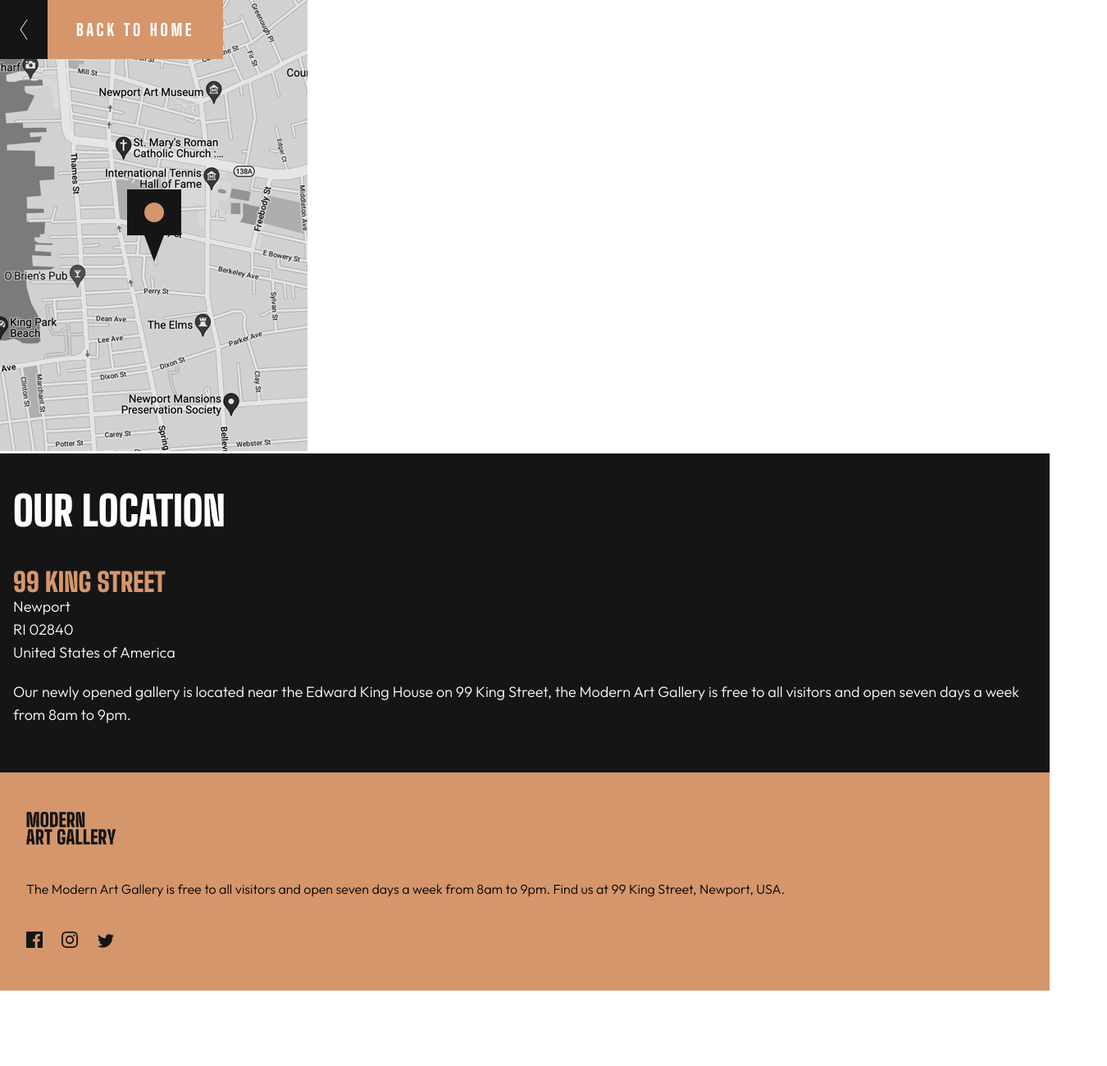
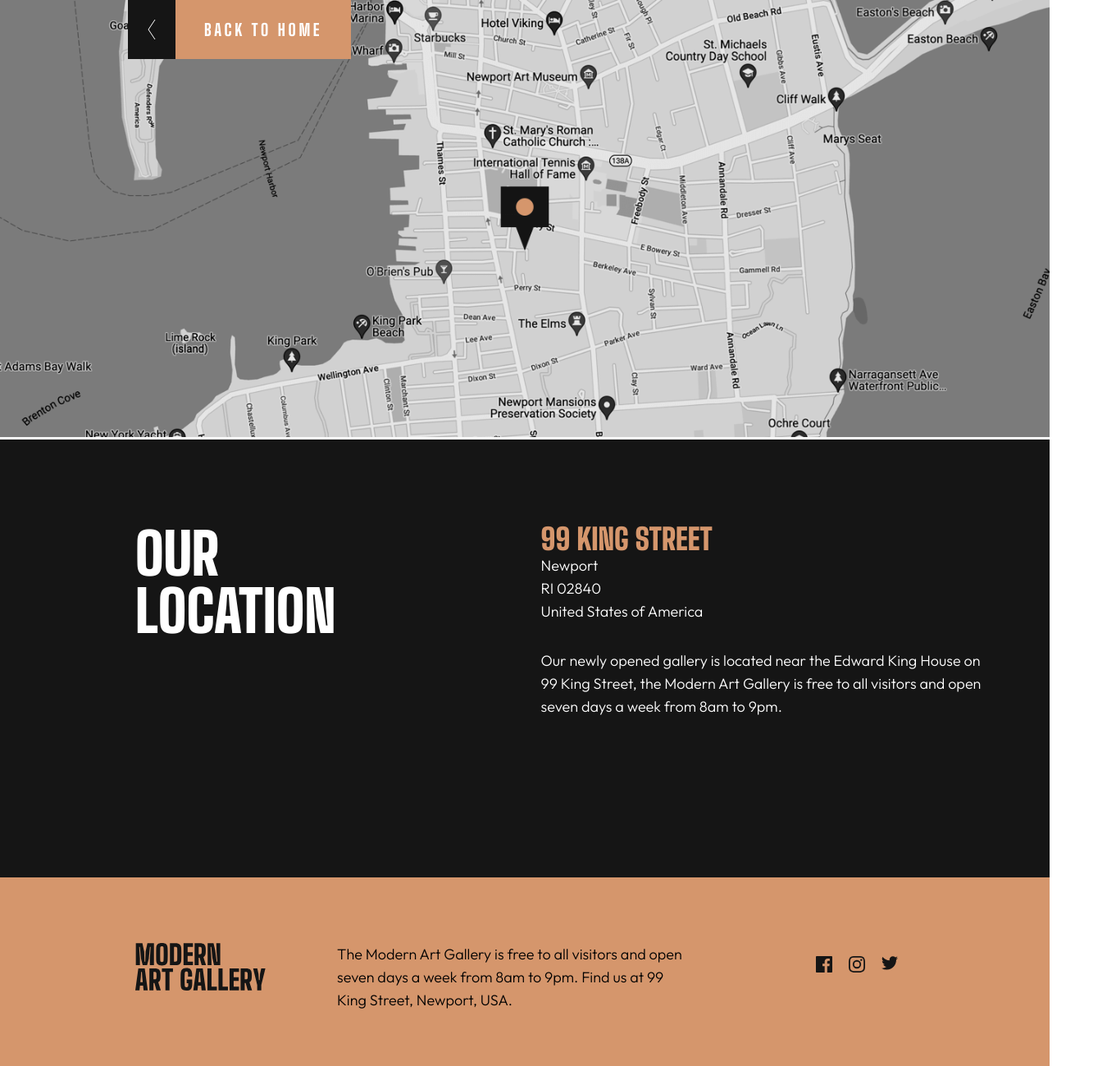
Before and after one commit to AnnePatchkoria/MODERN-ART-GALLERY, a plain HTML site: page location.html in a window 1280 px wide. Shown: the top 1300 px of the page at 82% size, 1350 px wide, since content can reach past the window. Before the commit the page ends 1208 px from the top, so only its background shows below. Drawn offline with Linux system fonts and the light colour scheme.

Commit message:
updated some class and styles

```diff
--- a/location.html
+++ b/location.html
@@ -18,7 +18,7 @@
               <img src="./assets/icon-arrow-left.svg" alt="icon-arrow-left">
               <div class="button">BACK TO HOME</div>
               </a>
-        <img class="map-image"src="./assets/mobile/image-map.png" alt="map image">
+              <img srcset="../assets/mobile/image-map.png 375w, ../assets/tablet/image-map@2x.png 750w,../assets/desktop/image-map.png 1024w" sizes="(max-width: 500px) 375px">
 
       </section>
     <section class="main-part">
--- a/style/location.css
+++ b/style/location.css
@@ -28,6 +28,11 @@
   padding: 24px;
   background: var(--brown);
 }
+.map > img {
+  width: 100%;
+  max-height: 600px;
+  object-fit: cover;
+}
 
 a {
   text-decoration: none;
@@ -51,7 +56,7 @@
 
 .main-part h2 {
   font-family: "Big Shoulders Display", cursive;
-  font-size:3.125rem;
+  font-size: 3.125rem;
   font-weight: 900;
   line-height: 2.813rem;
   padding-left: 16px;
@@ -89,13 +94,13 @@
   background: var(--brown);
   padding: 48px 32px 50px 32px;
 }
-footer p{
+footer p {
   font-weight: 300;
   font-size: 1rem;
   line-height: 1.75rem;
   padding: 38px 0;
 }
-footer img{
+footer img {
   width: 110px;
   height: 40px;
 }
@@ -105,8 +110,8 @@
   height: 20px;
   display: inline;
 }
-  .icons path{
-    fill:var(--almost-black);
+.icons path {
+  fill: var(--almost-black);
 }
 .icons:hover path {
   fill: var(--white);
@@ -114,90 +119,86 @@
   transition: all 0.3s ease-in-out;
 }
 
+/* Responsive web design for Tablet */
+@media screen and (min-width: 768px) {
+  .map a {
+    padding-left: 40px;
+  }
 
+  .main-part {
+    padding-top: 88px;
+    padding-bottom: 80px;
+    display: flex;
+    padding-right: 40px;
+  }
 
-
-
-
-/*body {
-  width: 1440px;
+  .main-part h2 {
+    font-size: 3.438rem;
+    line-height: 3.125rem;
+    padding: 0 68px 248px 40px;
   }
-/* main section */
-
-/*.main-part {
-  background: var(--almost-black);
-  color: var(--white);
+  .content {
+    padding-left: 0;
+    padding-right: 0;
+  }
+  /* Footer */
+  footer {
     display: flex;
     justify-content: space-between;
+    padding: 56px 40px;
+  }
+  footer p {
+    padding: 0 133px 0 65px;
+  }
+
+  .footer-icons .icons {
+    padding: 16px 20px 0 0;
+    width: 20px;
+    height: 20px;
+  }
+  .footer-icons{
+    display: flex;
+  }
+}
+/* Responsive we design for Desktop */
+
+@media screen and (min-width: 1024px){
+
+  .map a{
+    padding-left: 156px;
+  }
+  .main-part {
     padding-top: 104px;
     padding-bottom: 120px;
   }
 
   .main-part h2 {
-  font-family: "Big Shoulders Display", cursive;
-  font-size: 70px;
-  font-weight: 900px;
-  line-height: 70px;
-  padding-left: 165px;
-  padding-bottom: 170px;
-  text-transform: uppercase;
-  padding-right: 250px;
+    font-size: 4.375rem;
+    line-height: 4.375rem;
+    padding:0 250px 170px 165px;
   }
   .content {
     padding-right: 150px;
   }
 
   .content h4 {
-  font-family: "Big Shoulders Display", cursive;
-  color: var(--brown);
-  text-transform: uppercase;
-  font-size: 36px;
-  font-weight: 900;
-  line-height: 36px;
-}
-
-.content p {
-  font-family: "Outfit", sans-serif;
-  font-size: 22px;
-  font-weight: 300;
-  line-height: 32px;
+    font-size: 2.25rem;
+    line-height:2.25rem;
   }
   .paragraph4 {
     padding-top: 32px;
     width: 540px;
   }
   /* Footer */
- /*footer {
-  font-family: "Outfit", sans-serif;
-  background: var(--brown);
-  display: flex;
-  padding: 80px 165px 80px 165px;
-  justify-content: space-between;
+  footer {
+    padding: 80px 165px;
   }
   footer p{
       width: 430px;
-    font-weight: 300;
-    font-size: 18px;
-    line-height: 28px;
+      font-size: 1.125rem;
   }
   footer img{
       width: 160px;
       height: 58px;
   }
-.footer-icons .icons {
-    padding: 16px 14px 0 0;
-    width: 100px;
-    height: 20px;
-    display: inline;
 }
-  .icons path{
-    fill:var(--almost-black);
-  }
-  .icons:hover path {
-    fill: var(--white);
-    cursor: pointer;
-    transition: all 0.3s ease-in-out;
-  }
-
-
-  /* Responsive web design for Mobile */
```
Lines whose indentation alone changed are shown as unchanged.
